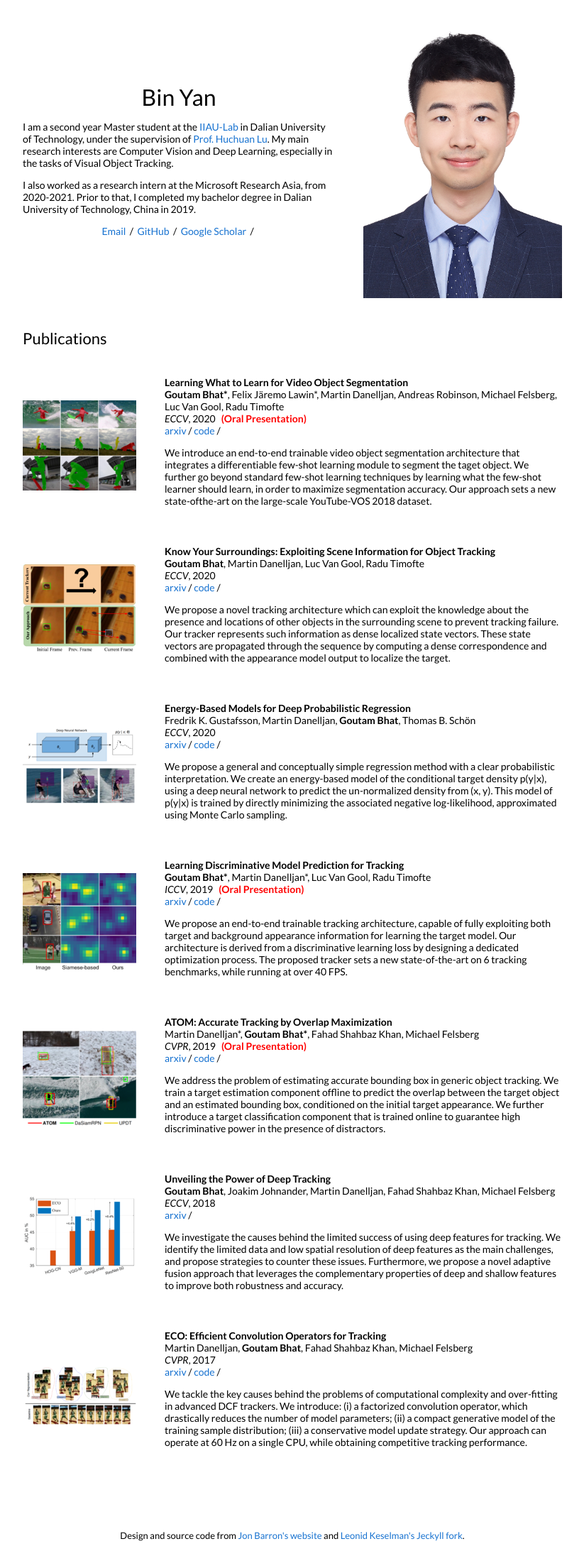
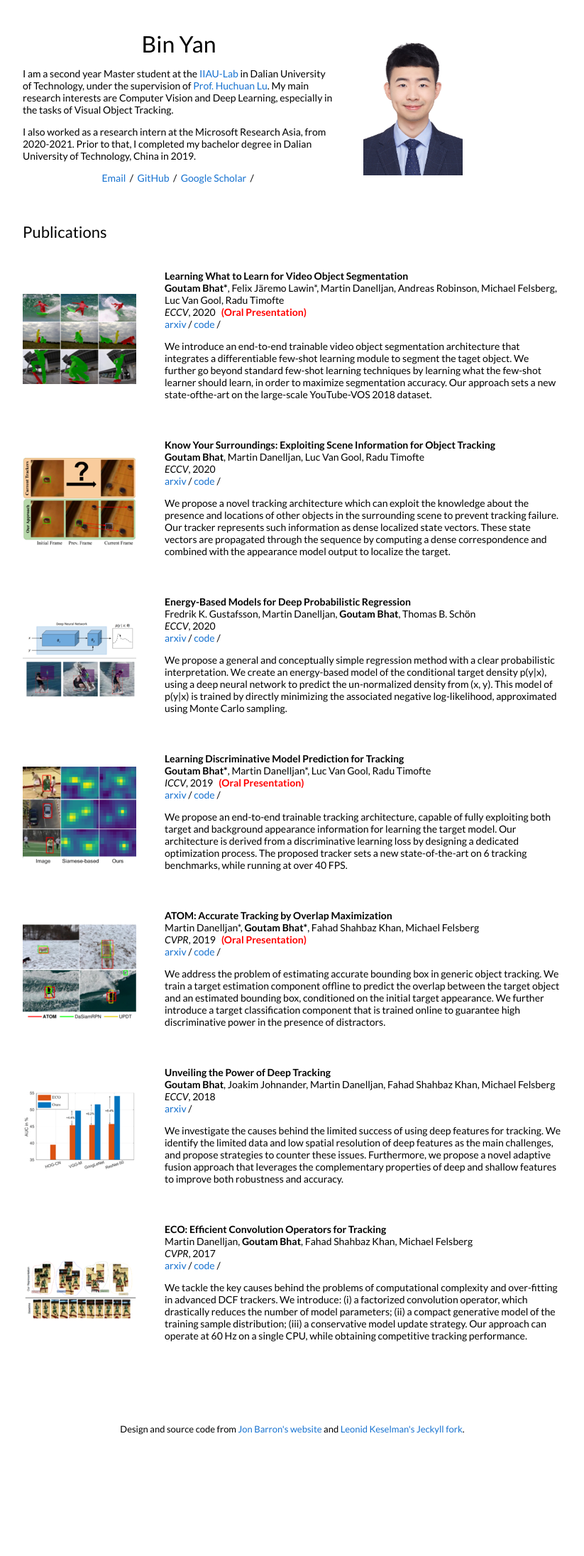
Before and after one commit to MasterBin-IIAU/masterbin-iiau.github.io, a Jekyll site: the page built from _posts/2020-08-25-lwl.markdown, in a window 1280 px wide. Shown: the whole page at 71% size, without its empty margins (228-1051 px from the left). Built offline with Jekyll 4.4.1, drawn with Linux system fonts in a browser that asks for light colours; after the commit the page ends 2042 px from its top, so only the background shows below that.

Commit message:
reduce photo size to 50%

```diff
--- a/_layouts/default.html
+++ b/_layouts/default.html
@@ -40,7 +40,7 @@
               </p>
             </td>
             <td style="padding:2.5%;width:40%;max-width:40%">
-              <img style="width:100%;max-width:100%" alt="profile photo" src="images/my_photo.JPG">
+              <img style="width:50%;max-width:50%" alt="profile photo" src="images/my_photo.JPG">
             </td>
           </tr>
         </table>
```
